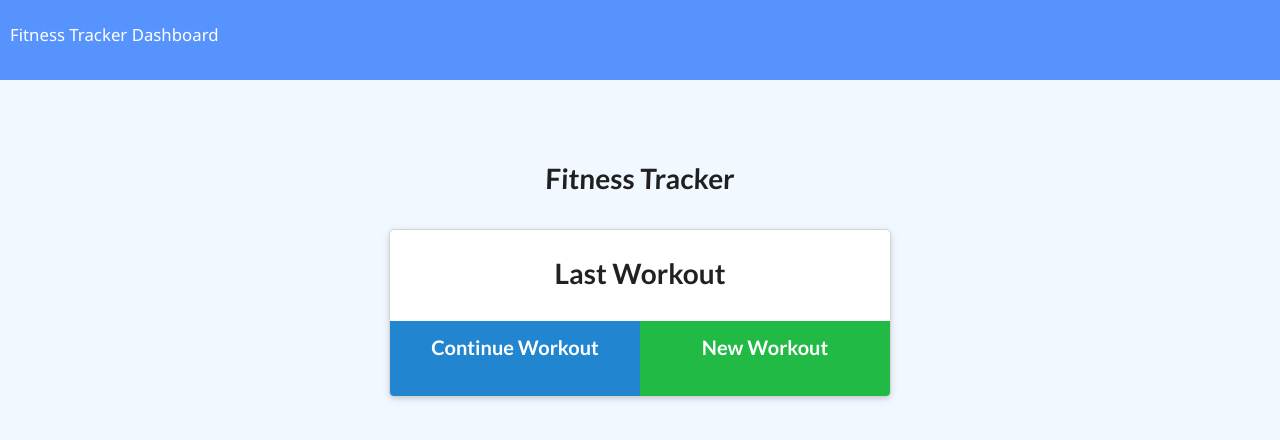
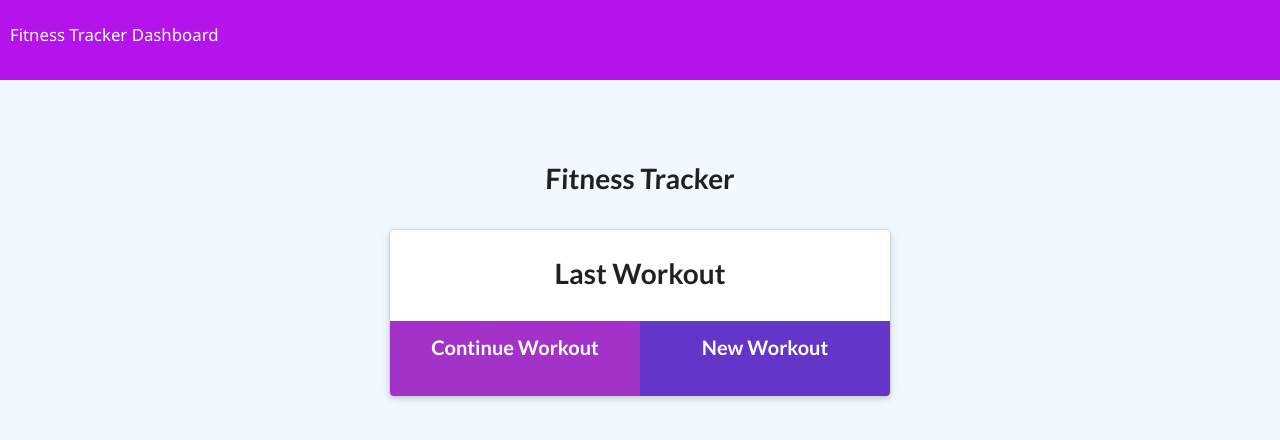
Before and after one commit to marauder30/fitness-tracker, a website: page public/index.html in a window 1280 px wide. Drawn offline with nearby package versions, Linux system fonts and the light colour scheme; no server answers.

Commit message:
changed styling

```diff
--- a/public/index.html
+++ b/public/index.html
@@ -26,8 +26,8 @@
           <div>
             <div class="workout-stats"></div>
             <div class="buttons">
-              <a id="continue-btn" href="/exercise?" class="huge ui blue button">Continue Workout</a>
-              <a href="/exercise" class="huge positive ui button">New Workout</a>
+              <a id="continue-btn" href="/exercise?" class="huge ui purple button">Continue Workout</a>
+              <a href="/exercise" class="huge violet ui button">New Workout</a>
             </div>
           </div>
         </div>
--- a/public/style.css
+++ b/public/style.css
@@ -17,7 +17,7 @@ body {
 }
 
 nav {
-  background-color: #5793fd;
+  background-color: #B413EC;
   color: #ffffff;
   height: 80px;
   padding: 10px;
```
